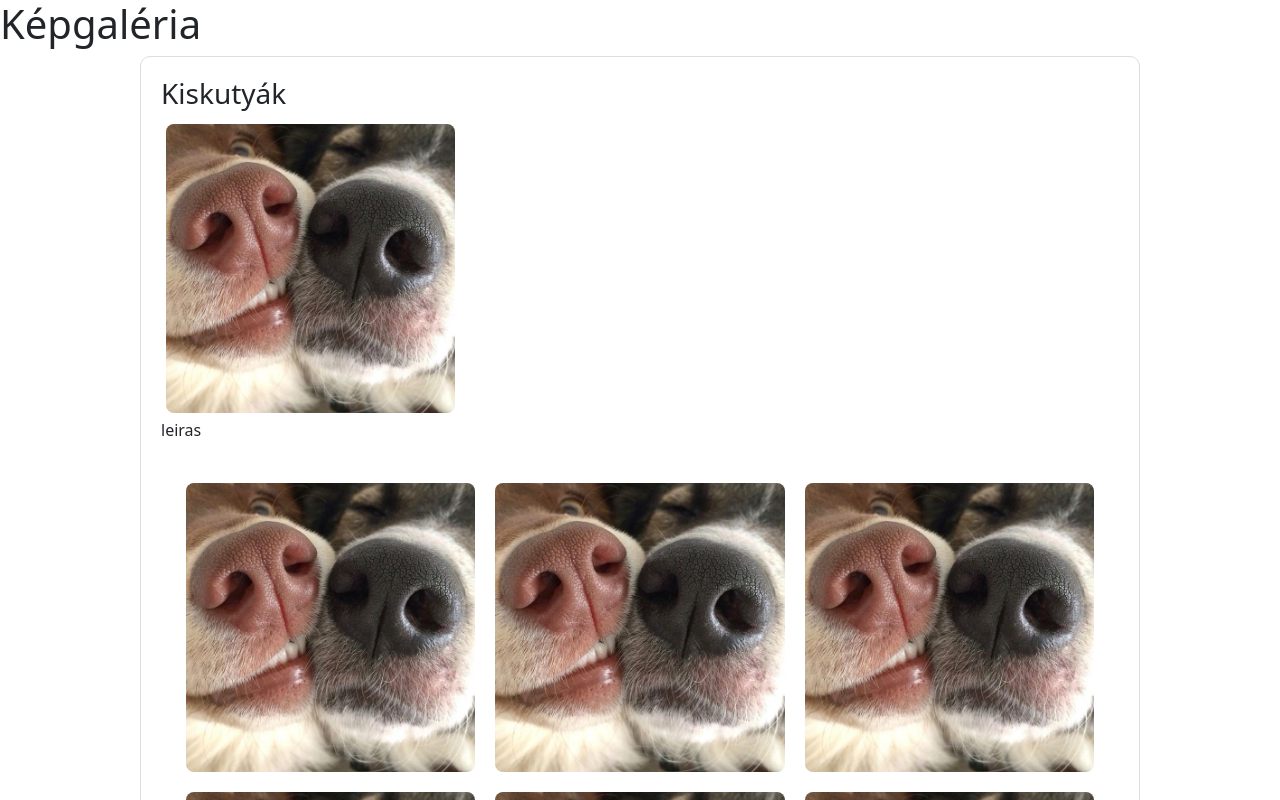
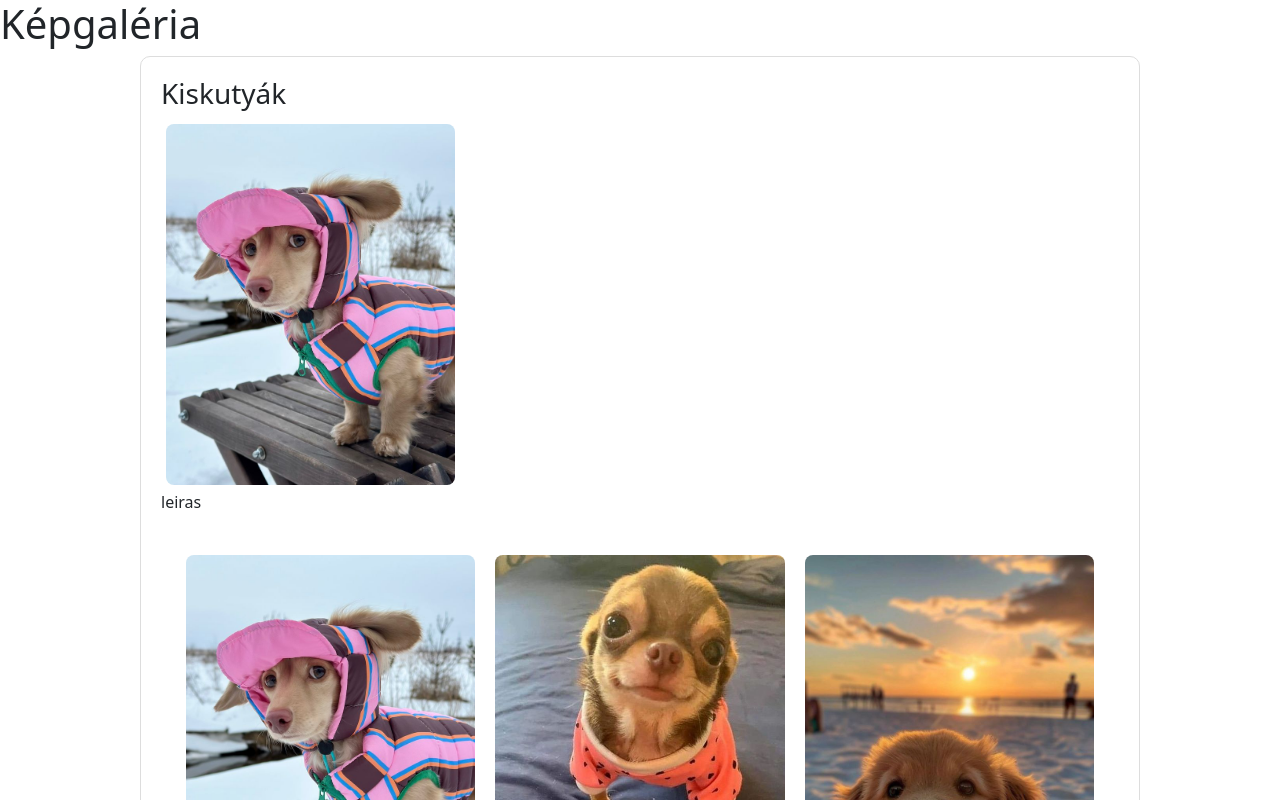
Before and after one commit to Vktr22/kepgaleria2, a React (Create React App) app: page / in a window 1280 px wide. Shown: the top 800 px of the page. Built offline with nearby package versions, Linux system fonts and the light colour scheme.

Commit message:
kepek valtakozva (props)

```diff
--- a/src/galeria_komponensek/Kiskep.js
+++ b/src/galeria_komponensek/Kiskep.js
@@ -1,10 +1,11 @@
 import React from 'react'
 import "./Kiskep.css"
 
-function kiskep() {
+function kiskep(props) {
   return (
     <div className='kiskep'>
-        <img src="/kepek/fokep.jpg" alt="" />
+    {console.log(props.adat)}
+        <img src={props.adat.src} alt={props.adat.alt} />
     </div>
   )
 }
```
